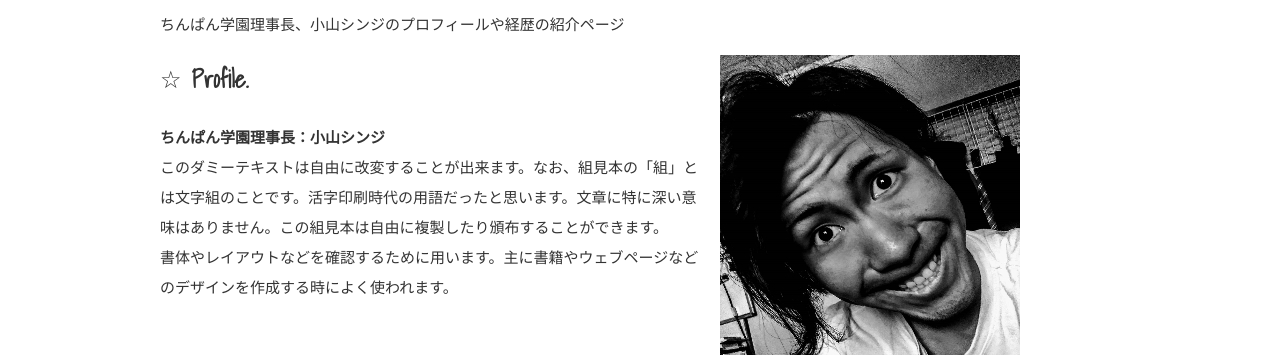
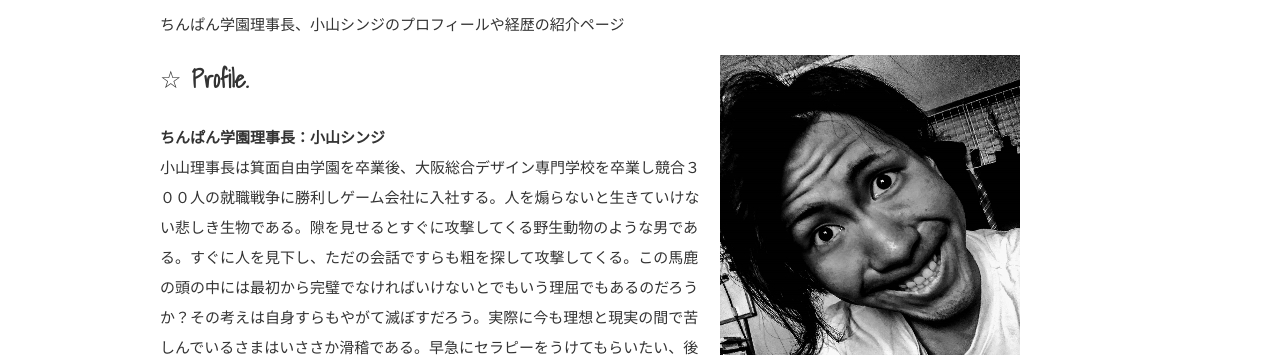
Before and after one commit to kawano0407/timpangakuen, a plain HTML site: page about.html in a window 1280 px wide. Shown: the part 442-800 px from the top of the page. Drawn offline with Linux system fonts and the light colour scheme.

Commit message:
Update about.html

```diff
--- a/about.html
+++ b/about.html
@@ -30,7 +30,7 @@
       <section class="profile clearfix">
       <div class="profile-txt">
         <h2 class="icon"><b>Profile.</b></h2>
-        <p><span>ちんぱん学園理事長：小山シンジ</span><br>このダミーテキストは自由に改変することが出来ます。なお、組見本の「組」とは文字組のことです。活字印刷時代の用語だったと思います。文章に特に深い意味はありません。この組見本は自由に複製したり頒布することができます。<br>書体やレイアウトなどを確認するために用います。主に書籍やウェブページなどのデザインを作成する時によく使われます。</p>
+        <p><span>ちんぱん学園理事長：小山シンジ</span><br>小山理事長は箕面自由学園を卒業後、大阪総合デザイン専門学校を卒業し競合３００人の就職戦争に勝利しゲーム会社に入社する。人を煽らないと生きていけない悲しき生物である。隙を見せるとすぐに攻撃してくる野生動物のような男である。すぐに人を見下し、ただの会話ですらも粗を探して攻撃してくる。この馬鹿の頭の中には最初から完璧でなければいけないとでもいう理屈でもあるのだろうか？その考えは自身すらもやがて滅ぼすだろう。実際に今も理想と現実の間で苦しんでいるさまはいささか滑稽である。早急にセラピーをうけてもらいたい、後は国語の教科書を読め雑魚。お前のようなけだものに覇道を歩む資格はない。義によって討ち果たすのみ…<br>毎日１０時間以上労働している。えらいぞ小山、がんばれ小山！</p>
         </div>
        <img src="koyamakotyo2.jpg" alt="小山理事長"　class="profile-image">
 
```
